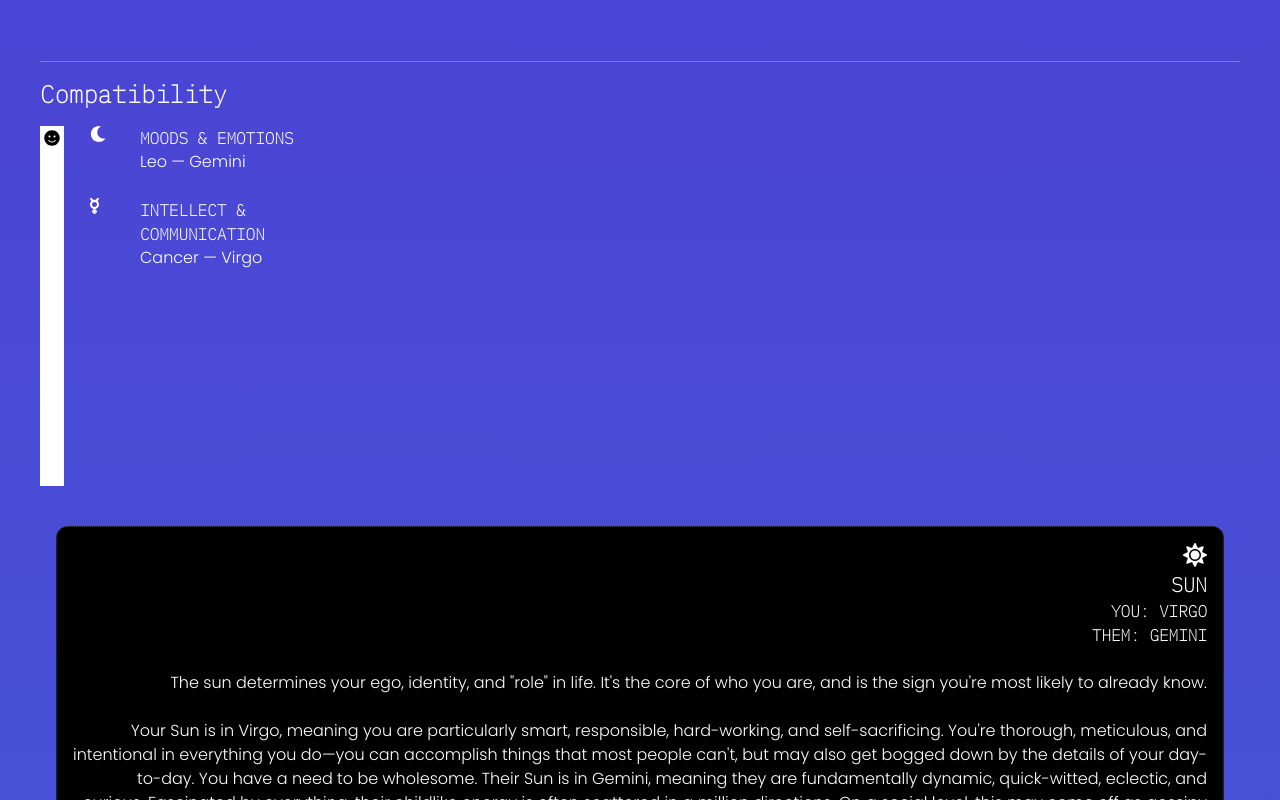
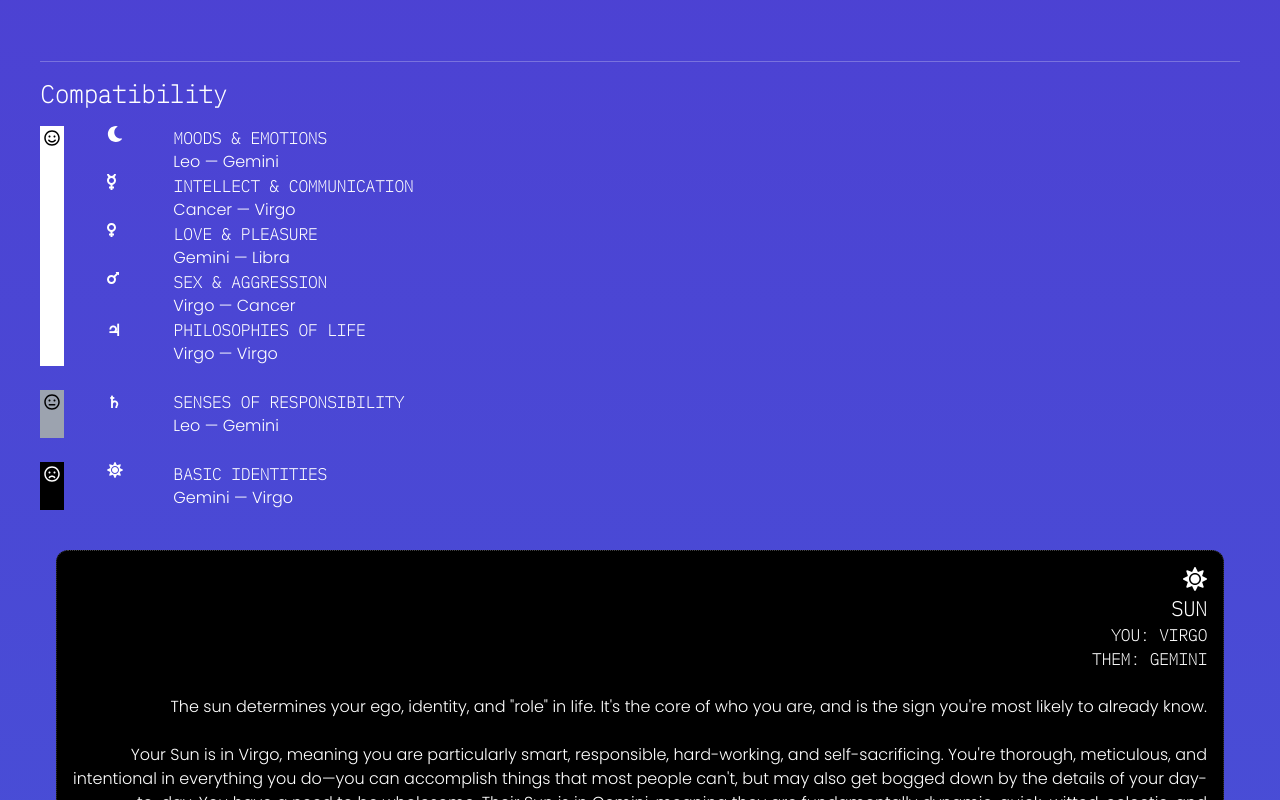
Before and after one commit to blmccavanagh/In-Retrograde, a React (Create React App) app in the folder client/: page /chandler_bing in a window 1280 px wide. Shown: the part 580-1380 px from the top of the page. Built offline with nearby package versions, Linux system fonts and the light colour scheme; sample sign-in values are in the browser's storage.

Commit message:
Single friend page completed. Icon package added.

```diff
--- a/client/src/pages/chandler/Chandler.js
+++ b/client/src/pages/chandler/Chandler.js
@@ -5,7 +5,8 @@ import auth from '../../utils/auth';
 import Header from '../../components/header/Header';
 
 import { FontAwesomeIcon } from '@fortawesome/react-fontawesome';
-import { faSun, faMoon, faArrowUp, faSmile, faArrowRight, faMercury, faVenus } from '@fortawesome/free-solid-svg-icons';
+import { faSun, faMoon, faArrowUp, faArrowRight, faMercury, faVenus, faMars, faJupiter } from '@fortawesome/free-solid-svg-icons';
+import { faSmile, faMeh, faFrown } from '@fortawesome/free-regular-svg-icons';
 
 import chandler from '../../images/chandler.png';
 
@@ -60,7 +61,7 @@ export default function Chandler() {
                             <h1 className="text-2xl text-left border-0 border-t border-white border-opacity-25 py-4">
                                 Compatibility
                             </h1>
-                            <div className="grid grid-cols-6 grid-rows-5 text-left md:w-1/4">
+                            <div className="grid grid-cols-6 grid-rows-5 text-left md:w-1/3">
                                 <div className="bg-white text-black row-span-5 w-6 text-center">
                                     <FontAwesomeIcon icon={faSmile} />
                                 </div>
@@ -80,6 +81,63 @@ export default function Chandler() {
                                     </h4>
                                     <h4 className="poppins font-light">
                                         Cancer — Virgo
+                                    </h4>
+                                </div>
+                                <FontAwesomeIcon icon={faVenus} />
+                                <div className="col-span-4">
+                                    <h4>
+                                        LOVE & PLEASURE
+                                    </h4>
+                                    <h4 className="poppins font-light">
+                                        Gemini — Libra
+                                    </h4>
+                                </div>
+                                <FontAwesomeIcon icon={faMars} />
+                                <div className="col-span-4">
+                                    <h4>
+                                        SEX & AGGRESSION
+                                    </h4>
+                                    <h4 className="poppins font-light">
+                                        Virgo — Cancer
+                                    </h4>
+                                </div>
+                                <p>♃</p>
+                                <div className="col-span-4">
+                                    <h4>
+                                        PHILOSOPHIES OF LIFE
+                                    </h4>
+                                    <h4 className="poppins font-light">
+                                        Virgo — Virgo
+                                    </h4>
+                                </div>
+                            </div>
+                            <br />
+                            <div className="grid grid-cols-6 grid-rows-1 text-left md:w-1/3">
+                                <div className="bg-gray-400 text-black w-6 text-center">
+                                    <FontAwesomeIcon icon={faMeh} />
+                                </div>
+                                <p>♄</p>
+                                <div className="col-span-4">
+                                    <h4>
+                                        SENSES OF RESPONSIBILITY
+                                    </h4>
+                                    <h4 className="poppins font-light">
+                                        Leo — Gemini
+                                    </h4>
+                                </div>
+                            </div>
+                            <br />
+                            <div className="grid grid-cols-6 grid-rows-1 text-left md:w-1/3">
+                                <div className="bg-black text-white w-6 text-center">
+                                    <FontAwesomeIcon icon={faFrown} />
+                                </div>
+                                <FontAwesomeIcon icon={faSun} />
+                                <div className="col-span-4">
+                                    <h4>
+                                        BASIC IDENTITIES
+                                    </h4>
+                                    <h4 className="poppins font-light">
+                                        Gemini — Virgo
                                     </h4>
                                 </div>
                             </div>
@@ -181,6 +239,54 @@ export default function Chandler() {
                                 You communicate and think in similar ways.
                             </p>
                         </div>
+                        <div className="border border-dotted border-white border-opacity-25 p-4 rounded-xl bg-white text-black m-1 md:m-4">
+                            <FontAwesomeIcon icon={faMars} className="text-2xl" />
+                            <h1 className="pMono text-xl font-bold">
+                                MARS
+                            </h1>
+                            <h3 className="pMono font-bold">
+                                YOU: CANCER
+                            </h3>
+                            <h3 className="pMono font-bold">
+                                THEM: VIRGO
+                            </h3>
+                            <br />
+                            <p>
+                                Mars is the planet of aggression. It determines how you assert yourself, take action, and the energy that surrounds you—particularly in your sex life, your ambitiousness, and when you're angry.
+                            </p>
+                            <br />
+                            <p>
+                                Your Mars is in Cancer, meaning you assert yourself in a way that is emotional and somewhat passive-aggressive, and you push things forward only when you feel safe and secure.  Their Mars is in Virgo, meaning they assert themselves in a way that is precise, and they push things forward with diligence, intention, and hard work. They're rarely willing to go out on a limb — their tendency to be intentional and analytical means they need to know that the situation is right before they act.
+                            </p>
+                            <br />
+                            <p>
+                                Your passion and sexuality are extremely compatible.♃
+                            </p>
+                        </div>
+                        <div className="border border-dotted border-white border-opacity-25 p-4 rounded-xl bg-white text-black m-1 md:m-4">
+                            <h1>♃</h1>
+                            <h1 className="pMono text-xl font-bold">
+                                JUPITER
+                            </h1>
+                            <h3 className="pMono font-bold">
+                                YOU: VIRGO
+                            </h3>
+                            <h3 className="pMono font-bold">
+                                THEM: VIRGO
+                            </h3>
+                            <br />
+                            <p>
+                                One of the two social planets, Jupiter rules idealism, optimism, and expansion. It's also very philosophical.
+                            </p>
+                            <br />
+                            <p>
+                                You both have Jupiter in Virgo, meaning you both grow and find understanding through careful thought, goal-setting, and hard work.
+                            </p>
+                            <br />
+                            <p>
+                                The ways you grow and dream are aligned and make intuitive sense to each other.
+                            </p>
+                        </div>
 
                         <Link key="Home" to="/">
                             <h3 className="pMono text-base font-bold underline">
--- a/package.json
+++ b/package.json
@@ -29,6 +29,7 @@
     "concurrently": "^6.2.0"
   },
   "dependencies": {
+    "@fortawesome/free-regular-svg-icons": "^5.15.4",
     "@mars/heroku-js-runtime-env": "^3.0.2"
   }
 }
```
Also changed, not shown: client/src/pages/signup/Signup.js (+11 -2 lines), 1 other file (tests, documents, lock files or other folders).
